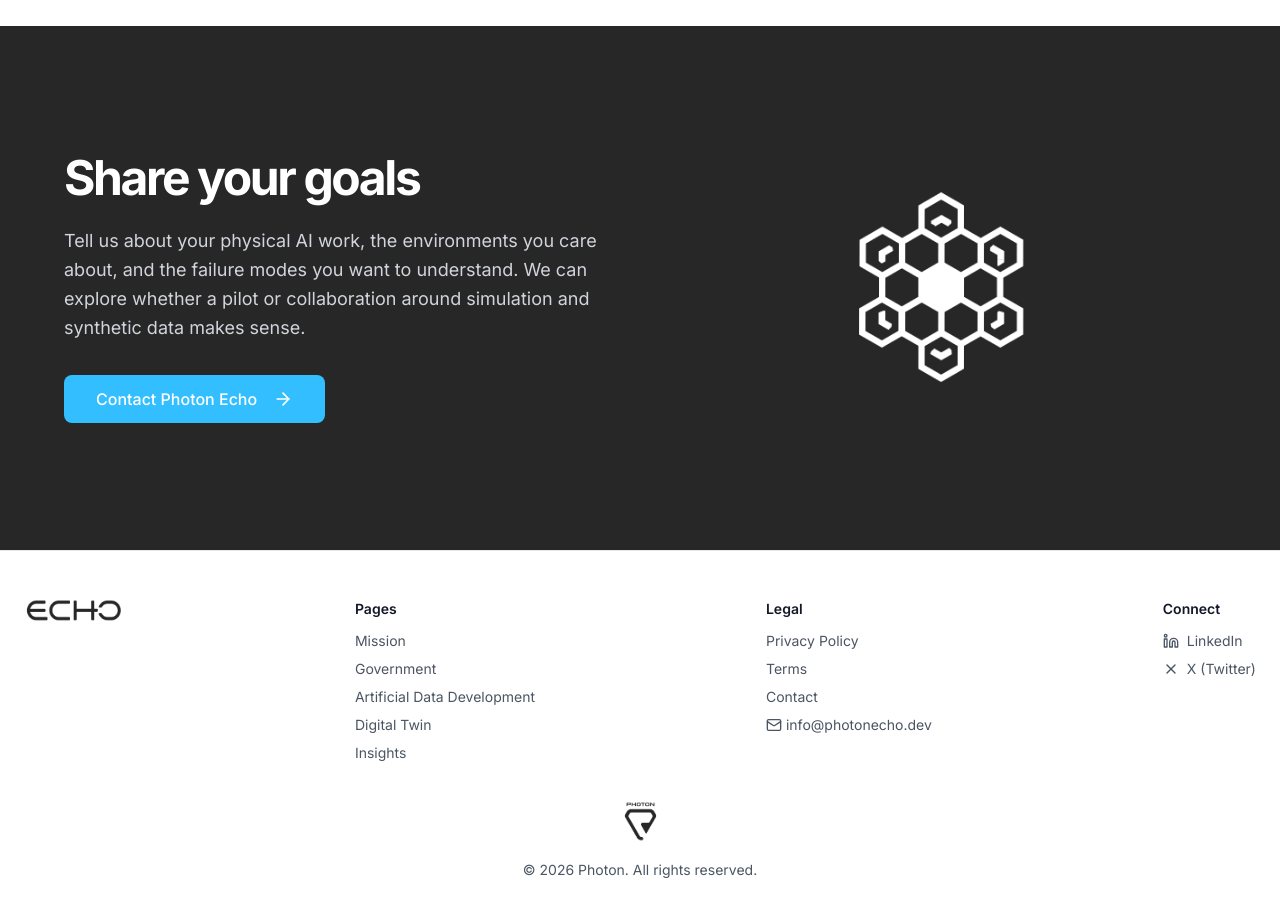
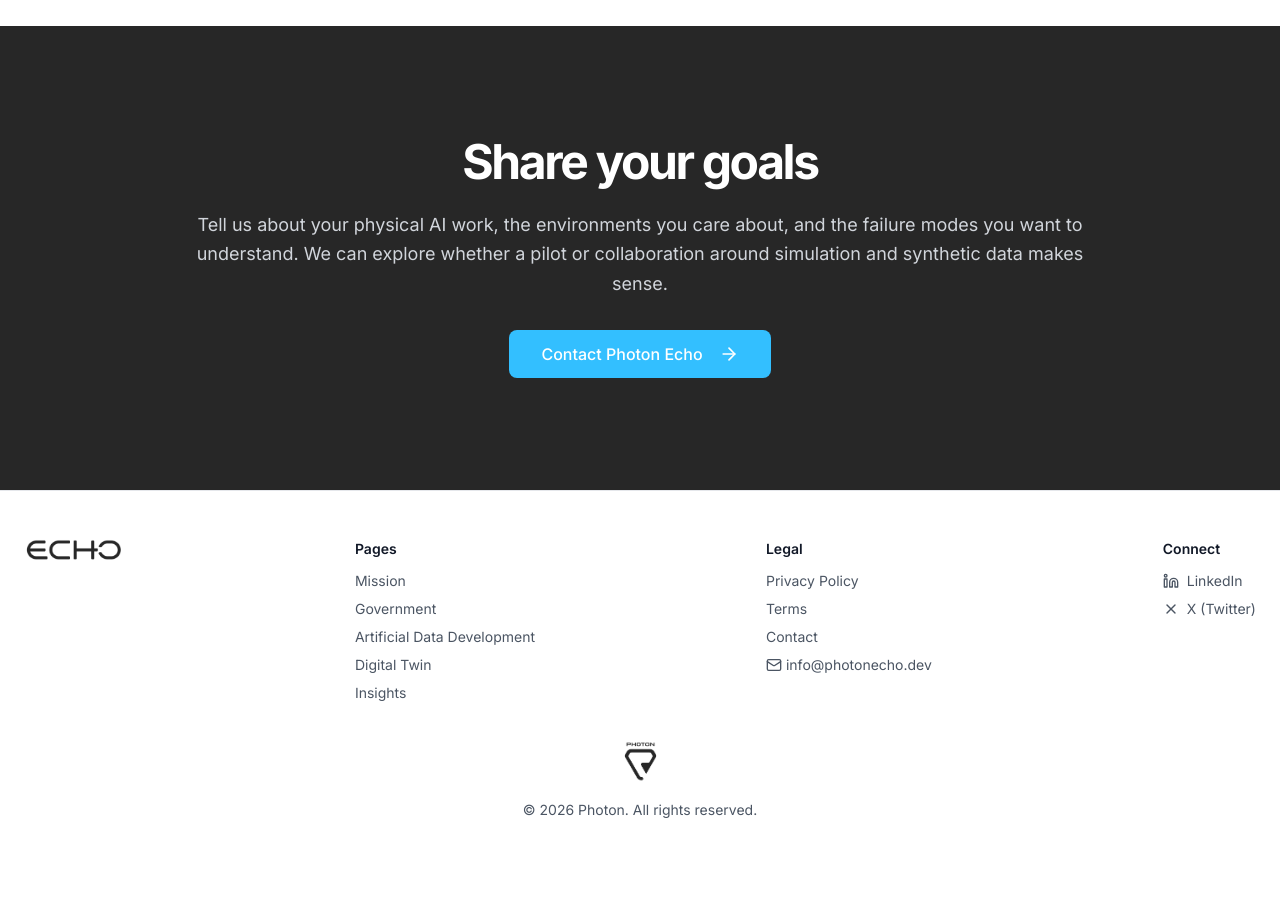
Before and after one commit to josha10cio/Photon-Digital-site, a Next.js app: page / in a window 1280 px wide. Shown: the part 2580-3496 px from the top of the page. After the commit the page ends 3448 px from the top, so only its background shows below. Built offline with nearby package versions, Linux system fonts and the light colour scheme.

Commit message:
Remove image from Share Your Goals section and center content

```diff
--- a/app/page.tsx
+++ b/app/page.tsx
@@ -181,9 +181,7 @@ export default function HomePage() {
       {/* Final CTA: Share Your Goals */}
       <section className="w-full py-20 md:py-28 bg-[#272727]">
         <div className="container px-4 md:px-6">
-          <div className="grid gap-12 lg:grid-cols-2 items-center max-w-6xl mx-auto">
-            {/* Left Column - Text Content */}
-            <div className="text-left">
+          <div className="max-w-4xl mx-auto text-center">
             <h2 className="text-3xl font-bold tracking-tighter sm:text-4xl md:text-5xl text-white mb-6">
               Share your goals
             </h2>
@@ -201,18 +199,6 @@ export default function HomePage() {
               </Button>
             </Link>
           </div>
-
-            {/* Right Column - Image */}
-            <div className="relative rounded-lg min-h-[300px] overflow-hidden">
-              <Image
-                src="/share-your-goals.png"
-                alt="Share your goals"
-                fill
-                className="object-cover rounded-lg"
-                quality={85}
-              />
-            </div>
-          </div>
         </div>
       </section>
     </div>
```
Lines whose indentation alone changed are shown as unchanged.
